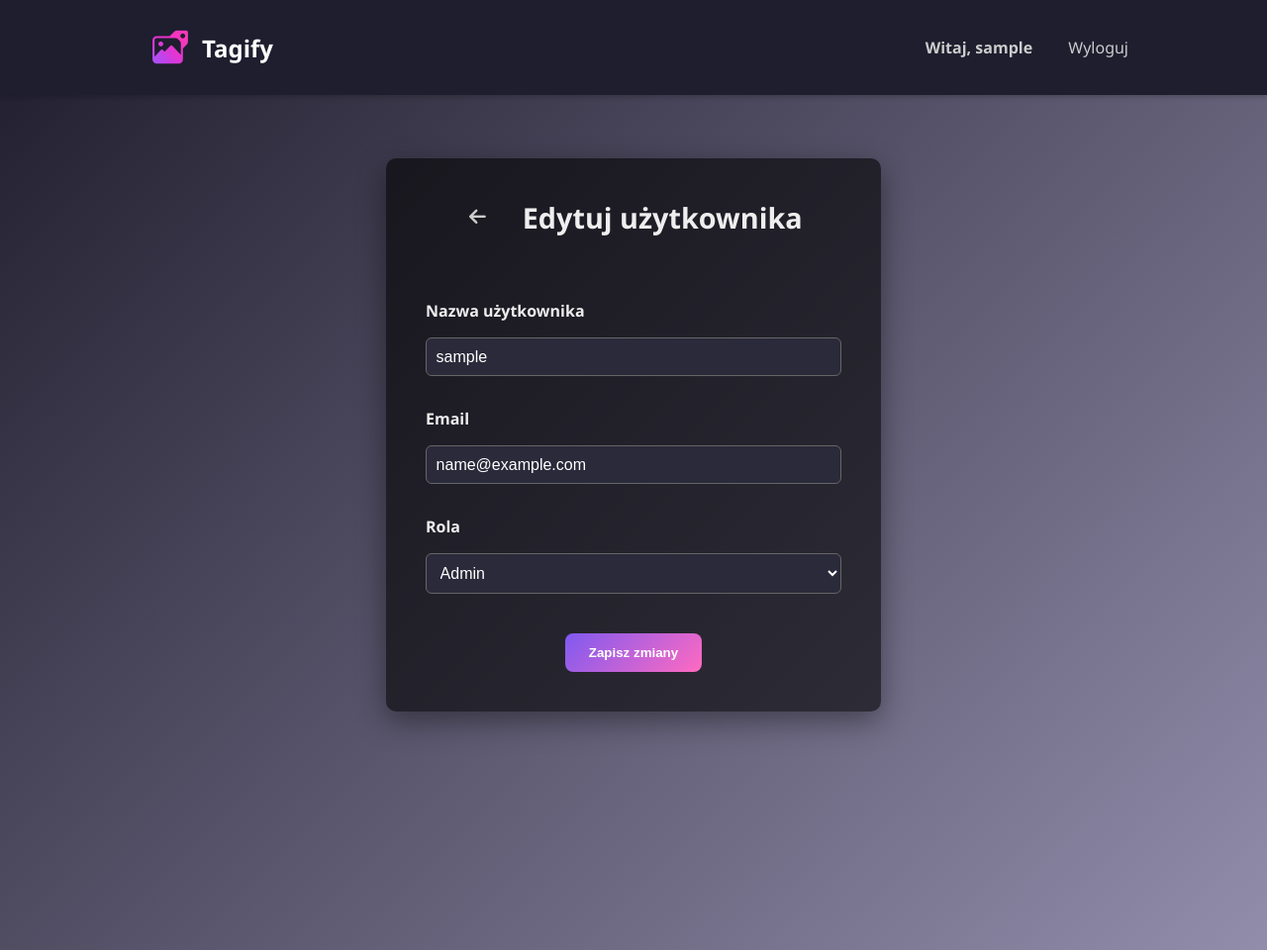
After one commit to taachii/tagify, a Flask app: page /admin/dashboard/user/1/edit in a window 1280 px wide. The commit adds this page. Shown: the whole page at 99% size. Run offline with Flask 3, Linux system fonts and the light colour scheme; a user stored in the database is signed in; tables that the repository leaves empty hold one stand-in row (values such as "Sample post").

Commit message:
Add user options for admin panel

```diff
--- /dev/null
+++ b/app/blueprints/admin/forms.py
@@ -0,0 +1,18 @@
+from flask_wtf import FlaskForm
+from wtforms import StringField, SubmitField, SelectField
+from wtforms.validators import DataRequired, Email, Length
+from app.models import UserRole
+
+class EditUserForm(FlaskForm):
+    username = StringField('Nazwa użytkownika', validators=[
+        DataRequired(), Length(min=3, max=64)
+    ])
+    email = StringField('Email', validators=[
+        DataRequired(), Email()
+    ])
+    role = SelectField('Rola', choices=[
+        (UserRole.ADMIN.value, 'Admin'),
+        (UserRole.REGULAR.value, 'Użytkownik'),
+        (UserRole.RESEARCHER.value, 'Badacz')
+    ], validators=[DataRequired()])
+    submit = SubmitField('Zapisz zmiany')
--- a/app/blueprints/admin/routes.py
+++ b/app/blueprints/admin/routes.py
@@ -1,8 +1,9 @@
-from flask import render_template
-from flask_login import login_required, current_user
+from flask import render_template, request, redirect, url_for
+from flask_login import login_required
 from app.decorators import role_required
-from app.models import User
+from app.models import db, User, UserRole
 from . import admin
+from .forms import EditUserForm
 
 @admin.route('/dashboard')
 @login_required
@@ -10,3 +11,47 @@ from . import admin
 def dashboard():
     users = User.query.all()
     return render_template('admin/dashboard.html', users=users)
+
+@admin.route('/dashboard/user/<int:user_id>/edit', methods=['GET', 'POST'])
+@login_required
+@role_required('admin')
+def edit_user(user_id):
+    user = User.query.get_or_404(user_id)
+    form = EditUserForm(obj=user)
+    form.role.data = user.role.value
+
+    if form.validate_on_submit():
+        user.username = form.username.data
+        user.email = form.email.data
+        user.role = UserRole(form.role.data)
+        db.session.commit()
+        return redirect(url_for('admin.dashboard'))
+
+    return render_template('admin/edit_user.html', form=form, user=user)
+
+@admin.route('/dashboard/user/<int:user_id>/deactivate', methods=['POST'])
+@login_required
+@role_required('admin')
+def deactivate_user(user_id):
+    user = User.query.get_or_404(user_id)
+    user.is_active = False
+    db.session.commit()
+    return redirect(url_for('admin.dashboard'))
+
+@admin.route('/dashboard/user/<int:user_id>/activate', methods=['POST'])
+@login_required
+@role_required('admin')
+def activate_user(user_id):
+    user = User.query.get_or_404(user_id)
+    user.is_active = True
+    db.session.commit()
+    return redirect(url_for('admin.dashboard'))
+
+@admin.route('/dashboard/user/<int:user_id>/delete', methods=['POST'])
+@login_required
+@role_required('admin')
+def delete_user(user_id):
+    user = User.query.get_or_404(user_id)
+    db.session.delete(user)
+    db.session.commit()
+    return redirect(url_for('admin.dashboard'))
--- /dev/null
+++ b/app/blueprints/admin/templates/admin/edit_user.html
@@ -0,0 +1,28 @@
+{% extends "dashboard_base.html" %}
+
+{% block content %}
+<div class="auth-container">
+  <div class="edit-header">
+    <a href="{{ url_for('admin.dashboard') }}" class="icon-button back-button" title="Powrót do listy">
+      <i class="fas fa-arrow-left"></i>
+    </a>
+    <h2>Edytuj użytkownika</h2>
+  </div>
+
+  <form method="POST">
+    {{ form.hidden_tag() }}
+
+    <label for="username">{{ form.username.label }}</label>
+    {{ form.username(class="form-input") }}
+
+    <label for="email">{{ form.email.label }}</label>
+    {{ form.email(class="form-input") }}
+
+    <label for="role">{{ form.role.label }}</label>
+    {{ form.role(class="form-input") }}
+
+    {{ form.submit(class="btn", style="margin-top: 3em") }}
+
+  </form>
+</div>
+{% endblock %}
--- a/app/models.py
+++ b/app/models.py
@@ -18,6 +18,7 @@ class User(db.Model, UserMixin):
     password = db.Column(db.String, nullable=False)
     role = db.Column(SQLAEnum(UserRole), nullable=False, default=UserRole.REGULAR)
     created_at = db.Column(db.DateTime, default=datetime.utcnow)
+    is_active = db.Column(db.Boolean, default=True, nullable=False)
 
     def __repr__(self):
         return f'<User: {self.username}, Role: {self.role.value}>'
--- a/app/static/css/styles.css
+++ b/app/static/css/styles.css
@@ -314,107 +314,72 @@ body.hero-bg {
   padding: 1rem 1.2rem;
 }
 
+/* Status aktywności */
+.status-active {
+  color: #2ecc71; /* zielony */
+  font-weight: bold;
+}
+
+.status-inactive {
+  color: #e74c3c; /* czerwony */
+  font-weight: bold;
+}
+
+.inactive-row {
+  opacity: 0.5;
+}
+
 .action-cell {
   text-align: center;
   position: relative;
 }
 
-/* Ikona */
-.gear-icon {
+.icon-button {
   background: none;
   border: none;
   cursor: pointer;
   color: #ccc;
   font-size: 1.2rem;
+  padding: 0.3rem;
+  transition: color 0.2s ease, transform 0.2s ease;
+  text-decoration: none;
+  display: inline-flex;
+  align-items: center;
+  justify-content: center;
 }
 
-.gear-icon:hover {
+.icon-button:hover {
   color: #fff;
+  transform: scale(1.15);
 }
 
-/* MODAL */
-.modal-overlay {
-  display: none;
-  position: fixed;
-  inset: 0;
-  background: rgba(0, 0, 0, 0.7);
-  z-index: 9999;
-  justify-content: center;
-  align-items: center;
+.icon-button.danger:hover {
+  color: #e74c3c;
 }
 
-.modal-overlay.active {
-  display: flex;
+.icon-button.success:hover {
+  color: #2ecc71;
 }
 
-.modal-divider {
-  border: 0;
-  height: 2px;
-  background-color: #ff6ac1;
-  margin: 1rem 0 1.5rem 0;
+.icon-button i {
+  pointer-events: none;
+  font-size: 1.2rem;
+  line-height: 1;
 }
 
-.modal-content {
-  background: #1f1f2f;
-  padding: 2rem;
-  border-radius: 10px;
-  width: 320px;
-  max-width: 90%;
-  color: #eee;
-  box-shadow: 0 10px 30px rgba(0,0,0,0.4);
+.edit-header {
+  display: flex;
+  justify-content: center;
+  gap: 2em;
+  position: relative;
+  margin-bottom: 2rem;
   text-align: center;
 }
 
-.modal-content h3 {
-  margin-bottom: 1rem;
-  font-size: 1.3rem;
-}
-
-.modal-actions {
-  list-style: none;
-  padding: 0;
-  margin-bottom: 1.5rem;
-}
-
-.modal-actions li {
-  margin: 0.5rem 0;
-}
-
-.modal-actions a {
-  color: #eee; /* tekst – jasnoszary */
-  text-decoration: none;
+.edit-header h2 {
+  font-size: 1.8rem;
   font-weight: bold;
-  display: inline-flex;
-  align-items: center;
-  gap: 0.5rem;
-  transition: color 0.3s ease;
-}
-
-.modal-actions a i {
-  color: #ff6ac1; /* ikony – różowe */
-  transition: color 0.3s ease;
-}
-
-.modal-actions a:hover {
-  color: #a2a2a2; /* tekst po najechaniu */
-}
-
-.modal-actions a:hover i {
-  color: #ffffff; /* ikonka po najechaniu */
-}
-
-.close-modal {
-  background: #444;
-  color: #eee;
-  border: none;
-  padding: 0.6rem 1.2rem;
-  border-radius: 6px;
-  cursor: pointer;
-  font-weight: bold;
-}
-
-.close-modal:hover {
-  background: #666;
+  margin: 0;
 }
 
 /* Alerty */
```
Also changed, not shown: app/blueprints/admin/templates/admin/dashboard.html (+35 -24 lines), app/static/js/admin-modal.js (deleted, +0 -23 lines), migrations/versions/2839bc545e53_add_is_active_to_users.py (added, +32 -0 lines).
